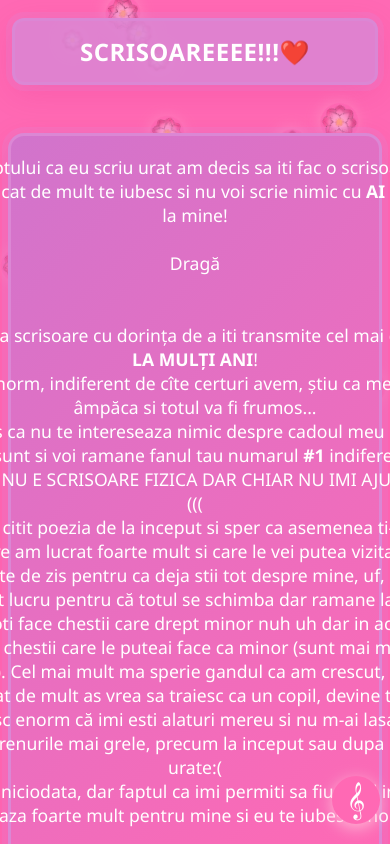
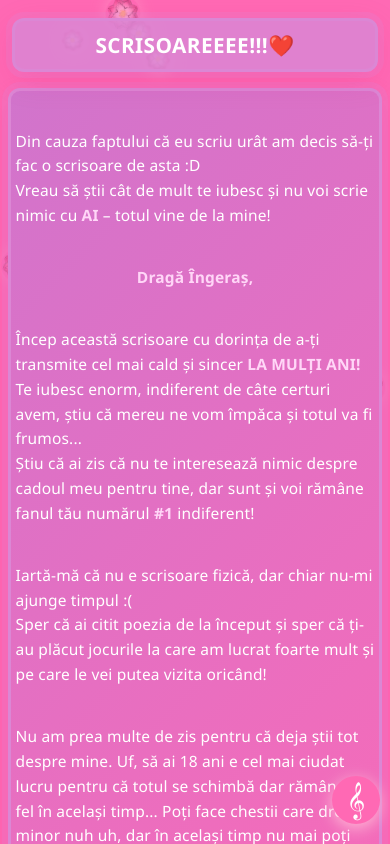
Before and after one commit to WavyDragonss/scrisoare, a plain HTML site: page surpriza.html in a window 390 px wide. Drawn offline with Linux system fonts and the light colour scheme.

Commit message:
optimising

```diff
--- a/css/main-style.css
+++ b/css/main-style.css
@@ -9,12 +9,12 @@ body {
 .bonnet {
   position: relative;
   z-index: 2;
-  width: calc(100vw - 24px); /* ușor mai larg pe mobil */
+  width: calc(100vw - 24px);
   max-width: 96vw;
   height: auto;
   padding: 20px 16px;
   margin: 18px auto 0 auto;
-  background: rgba(219, 135, 212, 0.85); /* culoare mai închisă */
+  background: rgba(219, 135, 212, 0.85);
   border: 3px solid #DB87D4;
   border-radius: 18px;
   box-shadow: 0 0 0 6px #DB87D433, 0 8px 32px 0 #d4006f22;
@@ -31,22 +31,21 @@ body {
 
 @media (max-width: 500px) {
   .bonnet {
-    font-size: 1.5rem;
-    padding: 14px 10px;
+    font-size: 1.3rem;
+    padding: 10px 8px;
     border-radius: 12px;
   }
 }
-
 
 /* Main rectangle styles */
 .center-rectangle {
   background: linear-gradient(135deg, #d174cc 0%, #ff69b4 100%);
   border: 3px solid #DB87D4;
   box-shadow: 0 0 0 6px #DB87D433, 0 8px 32px 0 #d4006f22;
-  max-width: 900px;
-  width: calc(100vw - 24px);
-  margin: 3em auto;
-  padding: 2.3em 1.2em;
+  max-width: 560px;
+  width: 96vw;
+  margin: 2em auto 2.3em auto;
+  padding: 2em 1.1em 2.3em 1.1em;
   text-align: center;
   min-height: 180px;
   display: flex;
@@ -57,13 +56,63 @@ body {
   position: relative;
   z-index: 1;
   box-sizing: border-box;
+  border-radius: 24px;
 }
 
-@media (max-width: 500px) {
+/* Text styling and phone-friendly flow */
+.center-rectangle p {
+  color: #fff;
+  font-size: 1.11rem;
+  margin: 0;
+  padding: 0 0.1em;
+  line-height: 1.6;
+  letter-spacing: 0.01em;
+  font-weight: 400;
+  text-align: left;
+  white-space: pre-line;
+  word-break: break-word;
+  max-width: 99vw;
+}
+
+.center-rectangle strong {
+  color: #ffd6f7;
+  font-weight: 600;
+}
+
+.center-rectangle br {
+  display: none;
+}
+
+@media (max-width: 700px) {
   .center-rectangle {
-    width: 96vw;
-    padding: 1.2em 0.8em;
+    font-size: 1rem;
+    padding: 1.2em 0.7em 1.5em 0.7em;
     border-radius: 16px;
-    text-align: center;
+    margin: 1.4em auto 2em auto;
+    min-width: unset;
+    max-width: 99vw;
+  }
+  .center-rectangle p {
+    font-size: 1.01rem;
+    padding: 0 0.2em;
+    line-height: 1.7;
   }
 }
+
+/* Make sure paragraphs are spaced nicely */
+.center-rectangle p + p {
+  margin-top: 0.8em;
+}
+
+@media (max-width: 430px) {
+  .center-rectangle {
+    padding: 0.8em 0.2em 1.1em 0.2em;
+    border-radius: 12px;
+    margin: 1em auto 1.3em auto;
+  }
+  .center-rectangle p {
+    font-size: 0.97rem;
+    line-height: 1.6;
+    padding: 0 0.1em;
+  }
+}
--- a/surpriza.html
+++ b/surpriza.html
@@ -5,7 +5,7 @@
   <title>Scrisorica hihihi</title>
   <link rel="stylesheet" href="css/lotus-rain.css">
   <link rel="stylesheet" href="css/main-style.css">
-  <link rel="stylesheet" href="css/music2.css"> <!-- Add this line -->
+  <link rel="stylesheet" href="css/music2.css">
 </head>
 <body>
   <!-- Lotus rain background (flowers will fall behind everything) -->
@@ -24,17 +24,28 @@
   <!-- Centered main rectangle for content -->
   <div class="center-rectangle">
     <p>
-      Din cauza faptului ca eu scriu urat am decis sa iti fac o scrisoare de asta:D<br>
-      Vreau sa stii cat de mult te iubesc si nu voi scrie nimic cu <strong>AI</strong> totul vine de la mine!<br>
-      <br> Dragă Îngeraș,&nbsp;&nbsp;&nbsp;&nbsp;&nbsp;&nbsp;&nbsp;&nbsp;&nbsp;&nbsp;&nbsp;&nbsp;&nbsp;&nbsp;&nbsp;&nbsp;&nbsp;&nbsp;&nbsp;&nbsp;&nbsp;&nbsp;&nbsp;&nbsp;&nbsp;&nbsp;&nbsp;&nbsp;&nbsp;&nbsp;&nbsp;&nbsp;&nbsp;&nbsp;&nbsp;&nbsp;&nbsp;&nbsp;&nbsp;&nbsp;&nbsp;&nbsp;&nbsp;&nbsp;&nbsp;&nbsp;&nbsp;&nbsp;&nbsp;&nbsp;&nbsp;&nbsp;&nbsp;&nbsp;&nbsp;&nbsp;&nbsp;&nbsp;&nbsp;&nbsp;&nbsp;&nbsp;&nbsp;&nbsp;&nbsp;&nbsp;&nbsp;&nbsp;&nbsp;&nbsp;&nbsp;&nbsp;&nbsp;&nbsp;&nbsp;&nbsp;&nbsp;&nbsp;&nbsp;&nbsp;&nbsp;&nbsp;&nbsp;&nbsp;&nbsp;&nbsp;&nbsp;&nbsp;&nbsp;&nbsp;&nbsp;&nbsp;&nbsp;&nbsp;&nbsp;&nbsp;&nbsp;&nbsp;&nbsp;&nbsp;&nbsp;&nbsp;&nbsp;&nbsp;&nbsp;&nbsp;&nbsp;&nbsp;&nbsp;&nbsp;&nbsp;&nbsp;&nbsp;&nbsp;&nbsp;&nbsp;&nbsp;&nbsp;&nbsp;<br>
-      <br>Încep aceasta scrisoare cu dorința de a iti transmite cel mai cald și sincer <strong>LA MULȚI ANI</strong>! <br>Te iuhesc enorm, indiferent de cîte certuri avem, știu ca mereu ne vom âmpăca si totul va fi frumos...<br>
-      Stiu ca ai zis ca nu te intereseaza nimic despre cadoul meu pentru tine, dar sunt si voi ramane fanul tau numarul <strong>#1</strong> indiferent!!!!
-      <br>IARTA-MA CA NU E SCRISOARE FIZICA DAR CHIAR NU IMI AJUNGE TIMPUL:(((
-      <br> sper ca ai citit poezia de la inceput si sper ca asemenea ti-au placut jocurile la care am lucrat foarte mult si care le vei putea vizita oricand!!
-      Nu am prea multe de zis pentru ca deja stii tot despre mine, uf, sa ai 18 ani e cel mai ciudat lucru pentru că totul se schimba dar ramane la fel in același timp... like poti face chestii care drept minor
-      nuh uh dar in acelasi timp nu mai poti face chestii care le puteai face ca minor (sunt mai multe avantaje la un major). Cel mai mult ma sperie gandul ca am crescut, nu mai sunt un copil si cat de mult as vrea sa traiesc ca un copil, devine tot mai greu.
-      Iți multumesc enorm că imi esti alaturi mereu si nu m-ai lasat balta cand au fost si vrenurile mai grele, precum la inceput sau dupa certuri mai urate:(
-      <br>Nu ti-am zis niciodata, dar faptul ca imi permiti sa fiu copil in preajma ta conteaza foarte mult pentru mine si eu te iubesc enorm <3
+      Din cauza faptului că eu scriu urât am decis să-ți fac o scrisoare de asta :D
+      Vreau să știi cât de mult te iubesc și nu voi scrie nimic cu <strong>AI</strong> – totul vine de la mine!
+    </p>
+    <p>
+      <strong>Dragă Îngeraș,</strong>
+    </p>
+    <p>
+      Încep această scrisoare cu dorința de a-ți transmite cel mai cald și sincer <strong>LA MULȚI ANI!</strong>
+      Te iubesc enorm, indiferent de câte certuri avem, știu că mereu ne vom împăca și totul va fi frumos...
+      Știu că ai zis că nu te interesează nimic despre cadoul meu pentru tine, dar sunt și voi rămâne fanul tău numărul <strong>#1</strong> indiferent!
+    </p>
+    <p>
+      Iartă-mă că nu e scrisoare fizică, dar chiar nu-mi ajunge timpul :(
+      Sper că ai citit poezia de la început și sper că ți-au plăcut jocurile la care am lucrat foarte mult și pe care le vei putea vizita oricând!
+    </p>
+    <p>
+      Nu am prea multe de zis pentru că deja știi tot despre mine. Uf, să ai 18 ani e cel mai ciudat lucru pentru că totul se schimbă dar rămâne la fel în același timp... Poți face chestii care drept minor nuh uh, dar în același timp nu mai poți face chestii pe care le puteai face ca minor (sunt mai multe avantaje la un major).
+      Cel mai mult mă sperie gândul că am crescut, nu mai sunt un copil și cât de mult aș vrea să trăiesc ca un copil, devine tot mai greu.
+    </p>
+    <p>
+      Îți mulțumesc enorm că îmi ești alături mereu și nu m-ai lăsat baltă când au fost și vremuri mai grele, precum la început sau după certuri mai urâte.
+      Nu ți-am zis niciodată, dar faptul că îmi permiți să fiu copil în preajma ta contează foarte mult pentru mine și eu te iubesc enorm! &lt;3
     </p>
   </div>
 
```
